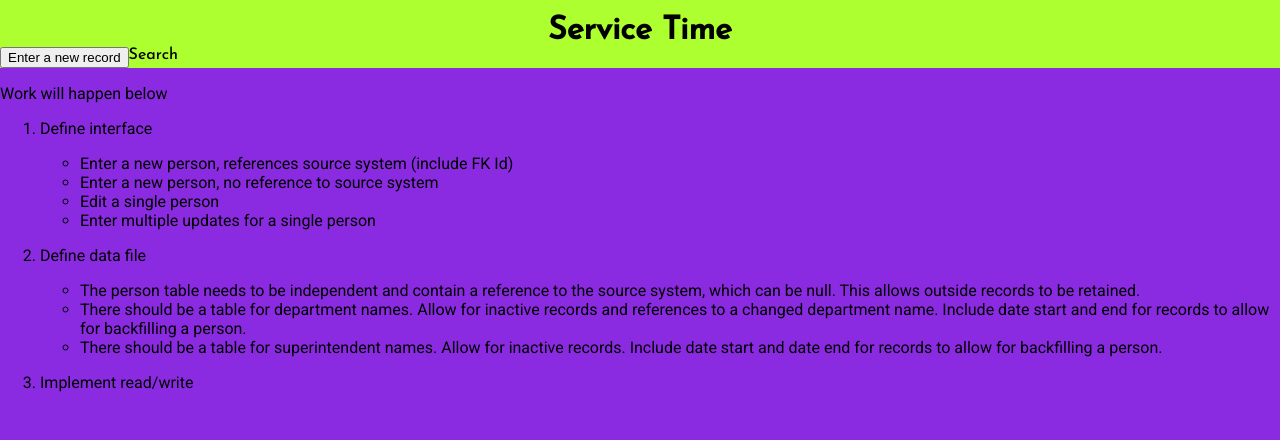
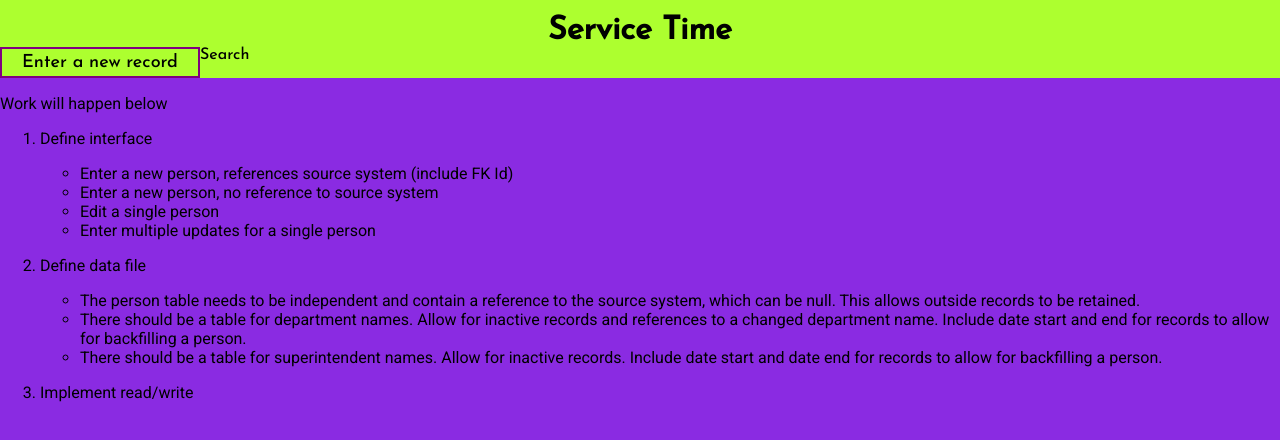
Before and after one commit to kristenkinnearohlmann/service-time, a website: page index.html in a window 1280 px wide. Drawn offline with Linux system fonts and the light colour scheme.

Commit message:
Started button styles

```diff
--- a/assets/styles.css
+++ b/assets/styles.css
@@ -23,3 +23,12 @@ header {
 .header-menu {
     display: flex;
 }
+
+button {
+    background-color: transparent;
+    border: 2px solid purple;
+    font-family: 'Josefin Sans', sans-serif;
+    font-size: 1.125rem;
+    padding: 0.25rem;
+    width: 200px;
+}
```
